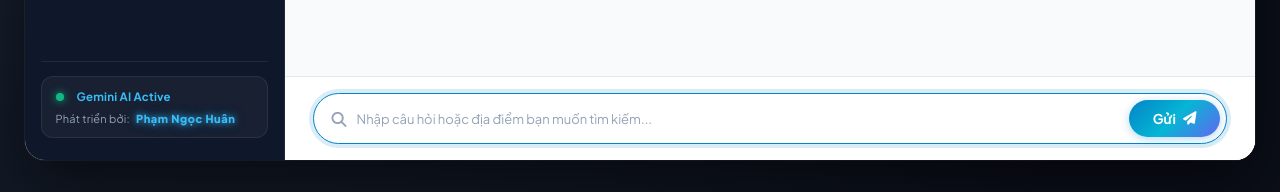
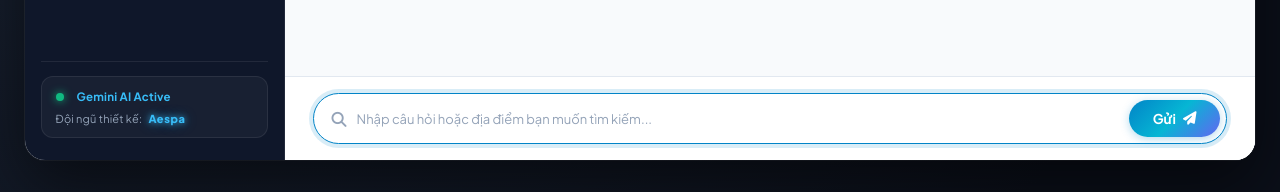
Before and after one commit to Winter101006/hanoi-explorer-render, a Flask app: page / in a window 1280 px wide. Shown: the part 608-800 px from the top of the page. Run offline with Flask 3, Linux system fonts and the light colour scheme; parts of the project's set-up code (start-up, migrations or seed data) failed here and were passed over.

Commit message:
chore(ui): restore Aespa credit for presentation demo

```diff
--- a/project/bot/src/web/templates/index.html
+++ b/project/bot/src/web/templates/index.html
@@ -56,8 +56,8 @@
                         <span class="model-badge"><i class="fa-solid fa-sparkles"></i> Gemini AI Active</span>
                     </div>
                     <div class="creator-credit">
-                        <span class="creator-label">Phát triển bởi:</span>
-                        <span class="creator-name">Phạm Ngọc Huân</span>
+                        <span class="creator-label">Đội ngũ thiết kế:</span>
+                        <span class="creator-name">Aespa</span>
                     </div>
                 </div>
             </div>
```
